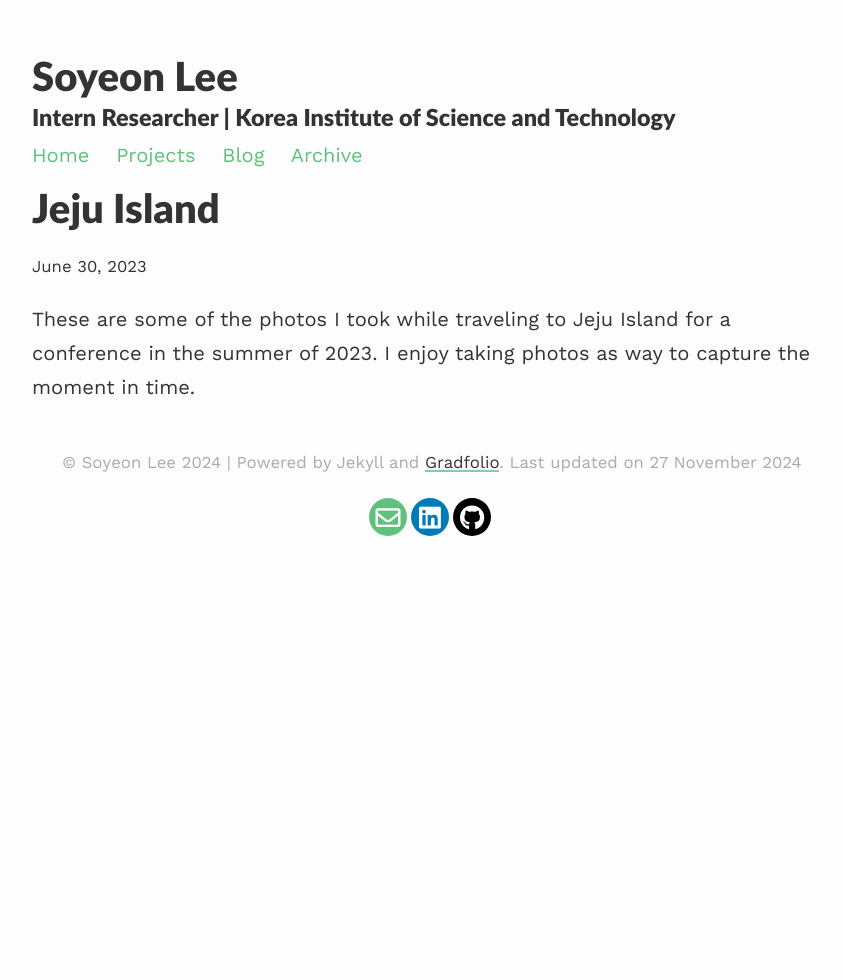
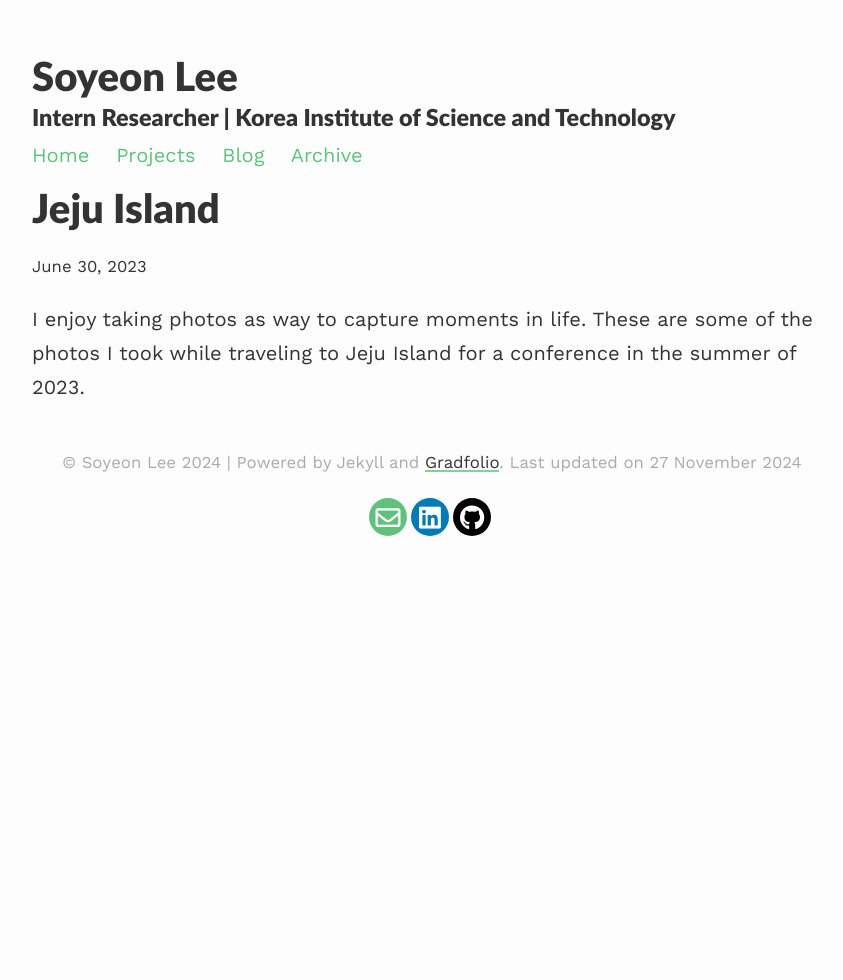
Before and after one commit to soysilver/soysilvery, a Jekyll site: the page built from _posts/2023-06-30-Trip-to-Jeju.md, in a window 1280 px wide. Shown: the whole page, without its empty margins (208-1051 px from the left). Built offline with Jekyll 4.4.1, drawn with Linux system fonts in a browser that asks for light colours; nearby versions of some CDN libraries.

Commit message:
Update 2023-06-30-Trip-to-Jeju.md

```diff
--- a/_posts/2023-06-30-Trip-to-Jeju.md
+++ b/_posts/2023-06-30-Trip-to-Jeju.md
@@ -5,4 +5,4 @@ excerpt: "Trip to Jeju Island"
 image: "/assets/images/bird.jpg"
 ---
 
-These are some of the photos I took while traveling to Jeju Island for a conference in the summer of 2023. I enjoy taking photos as way to capture the moment in time.
+ I enjoy taking photos as way to capture moments in life. These are some of the photos I took while traveling to Jeju Island for a conference in the summer of 2023.
```
